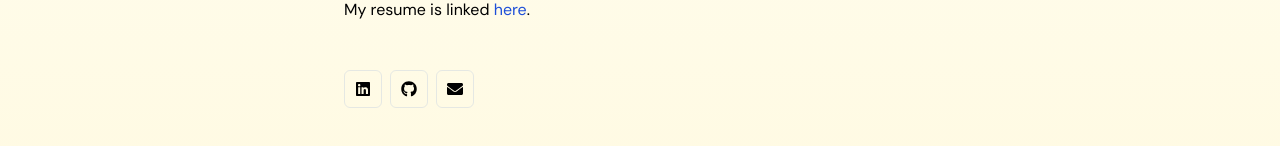
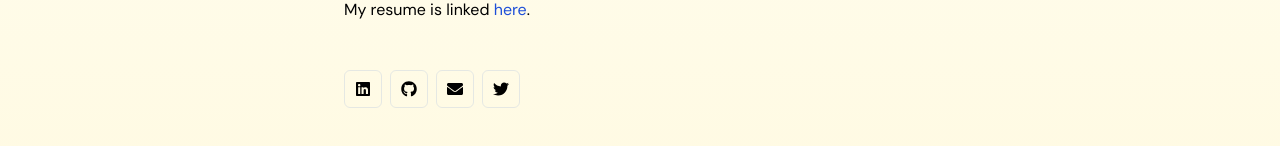
Before and after one commit to tam-albert/tam-albert.github.io, a Next.js app: page / in a window 1280 px wide. Shown: the part 346-492 px from the top of the page. Built offline with nearby package versions, Linux system fonts and the light colour scheme.

Commit message:
add twitter icon

```diff
--- a/src/components/footer.tsx
+++ b/src/components/footer.tsx
@@ -1,4 +1,4 @@
-import { FaLinkedin, FaGithub, FaEnvelope } from "react-icons/fa";
+import { FaLinkedin, FaGithub, FaEnvelope, FaTwitter } from "react-icons/fa";
 
 export default function Footer() {
   const links = [
@@ -14,6 +14,10 @@ export default function Footer() {
       Icon: FaEnvelope,
       link: "mailto:altam@mit.edu",
     },
+    {
+      Icon: FaTwitter,
+      link: "https://twitter.com/tamsbert",
+    },
   ];
 
   return (
@@ -24,7 +28,7 @@ export default function Footer() {
           className="
             flex justify-center items-center
             border border-slate-300/50 rounded-md
-            transition hover:bg-slate-200/30"
+            transition hover:bg-slate-200/25"
         >
           <a
             href={link}
```
